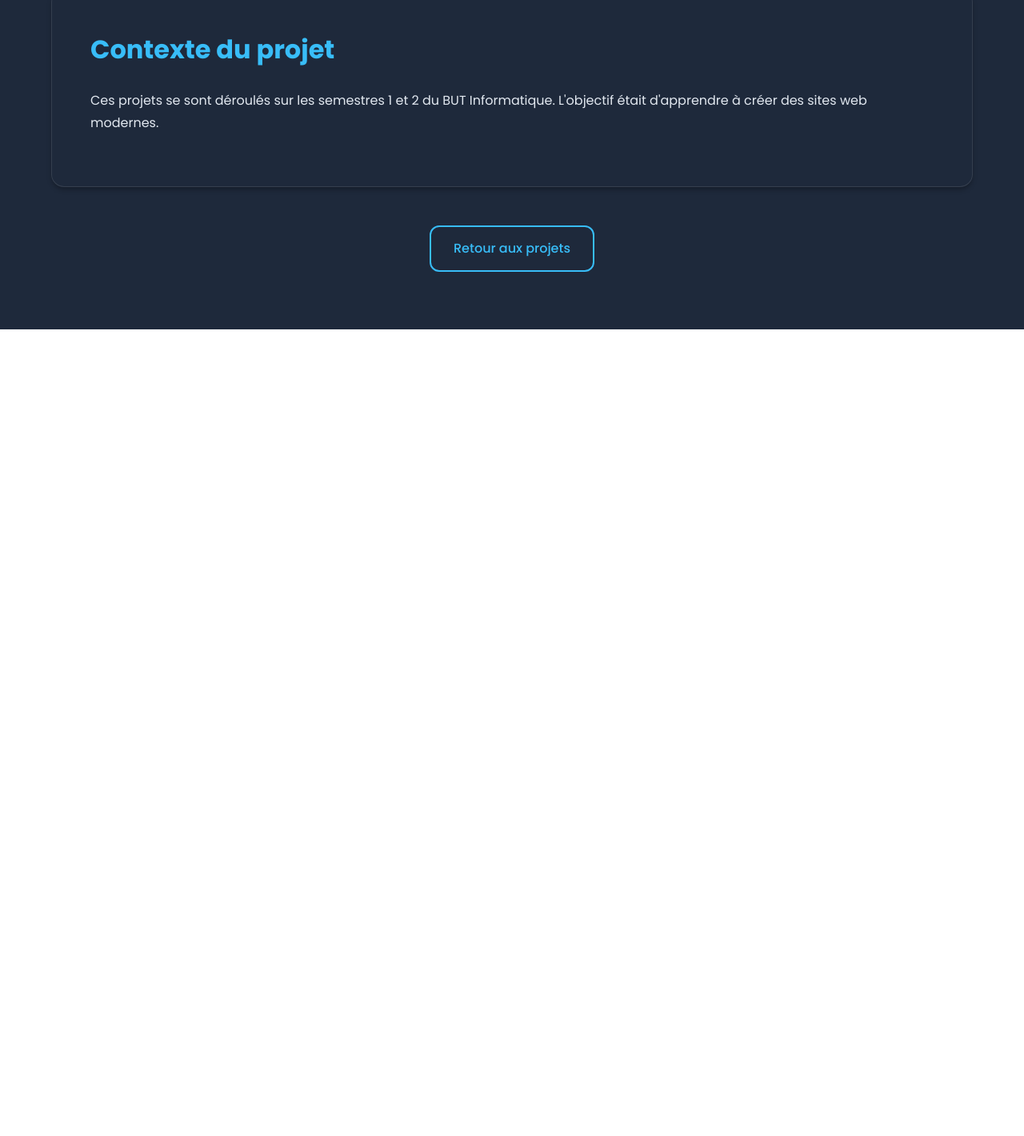
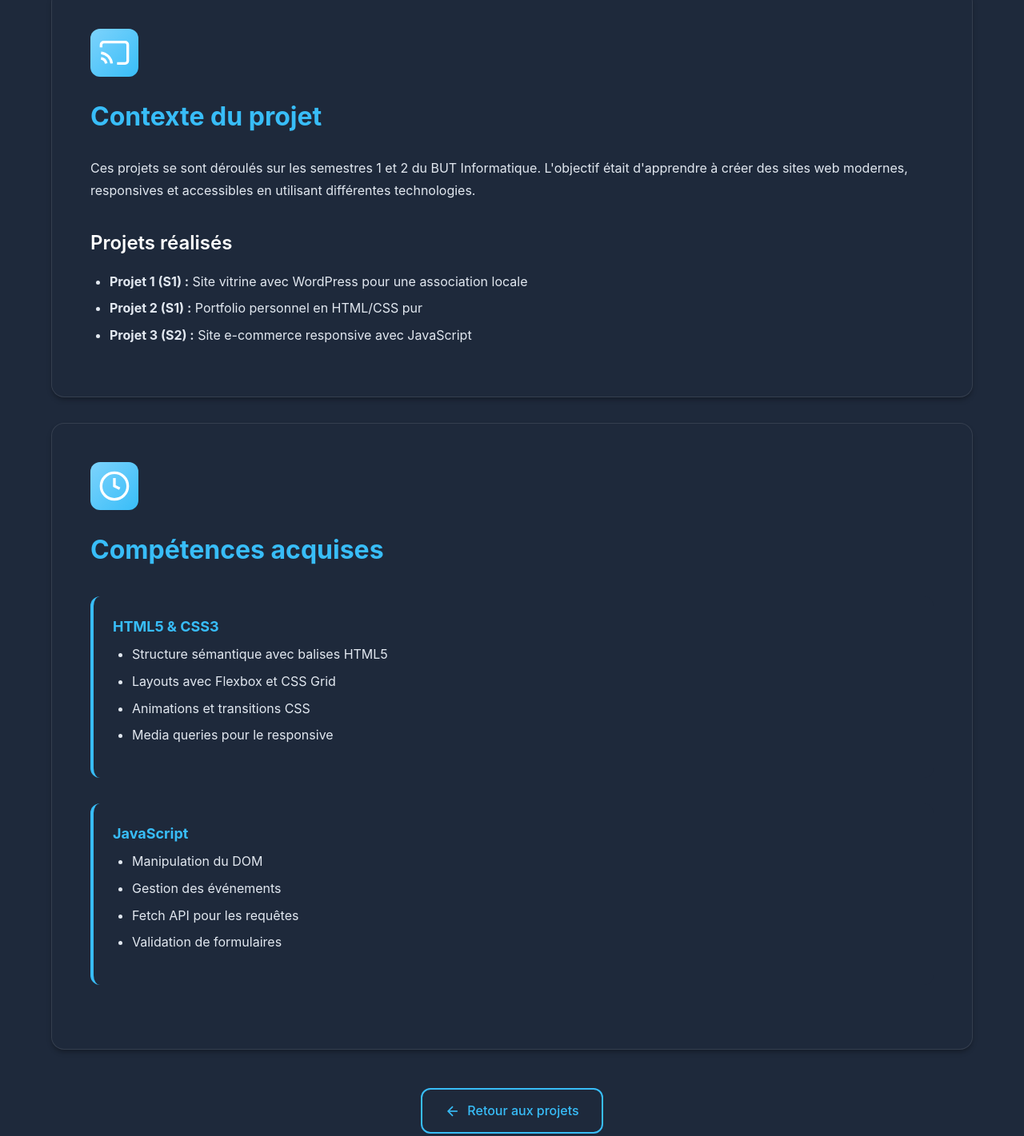
Before and after one commit to MMMMMMMMMMMMMMMMMMM1/mehdi, a plain HTML site: page projet-sites-web.html in a window 1280 px wide. Shown: the part 532-1953 px from the top of the page at 80% size. Before the commit the page ends 1033 px from the top, so only its background shows below. Drawn offline with Linux system fonts and the light colour scheme.

Commit message:
Enhance projet-sites-web.html with new content
Updated the project description and added a Content Security Policy meta tag. Enhanced project context and skills acquired sections with additional details.

```diff
--- a/projet-sites-web.html
+++ b/projet-sites-web.html
@@ -3,10 +3,13 @@
 <head>
     <meta charset="UTF-8">
     <meta name="viewport" content="width=device-width, initial-scale=1.0">
-    <meta name="description" content="Projet SAÉ - Création de sites web responsives">
+    <meta name="description" content="Projet SAÉ - Création de sites web responsives avec HTML, CSS, JavaScript et WordPress">
+    <meta http-equiv="Content-Security-Policy" content="default-src 'self'; style-src 'self' 'unsafe-inline' https://fonts.googleapis.com; font-src 'self' https://fonts.gstatic.com; script-src 'self'; img-src 'self' data:;">
     <title>Sites Web Responsives - Mehdi EL ALLAM</title>
+
     <link rel="stylesheet" href="styles.css">
     <link rel="stylesheet" href="project-page.css">
+
     <link href="https://fonts.googleapis.com/css2?family=Poppins:wght@300;400;500;600;700&display=swap" rel="stylesheet">
 </head>
 <body>
@@ -38,21 +41,64 @@
     <section class="section project-content">
         <div class="container">
             <div class="content-block card-animate">
+                <div class="icon-box">
+                    <svg xmlns="http://www.w3.org/2000/svg" width="40" height="40" viewBox="0 0 24 24" fill="none" stroke="currentColor" stroke-width="2"><path d="M2 16.1A5 5 0 0 1 5.9 20M2 12.05A9 9 0 0 1 9.95 20M2 8V6a2 2 0 0 1 2-2h16a2 2 0 0 1 2 2v12a2 2 0 0 1-2 2h-6"></path><line x1="2" y1="20" x2="2.01" y2="20"></line></svg>
+                </div>
                 <h2>Contexte du projet</h2>
-                <p>Ces projets se sont déroulés sur les semestres 1 et 2 du BUT Informatique. L'objectif était d'apprendre à créer des sites web modernes.</p>
+                <p>Ces projets se sont déroulés sur les semestres 1 et 2 du BUT Informatique. L'objectif était d'apprendre à créer des sites web modernes, responsives et accessibles en utilisant différentes technologies.</p>
+                <h3>Projets réalisés</h3>
+                <ul>
+                    <li><strong>Projet 1 (S1) :</strong> Site vitrine avec WordPress pour une association locale</li>
+                    <li><strong>Projet 2 (S1) :</strong> Portfolio personnel en HTML/CSS pur</li>
+                    <li><strong>Projet 3 (S2) :</strong> Site e-commerce responsive avec JavaScript</li>
+                </ul>
+            </div>
+
+            <div class="content-block card-animate">
+                <div class="icon-box">
+                    <svg xmlns="http://www.w3.org/2000/svg" width="40" height="40" viewBox="0 0 24 24" fill="none" stroke="currentColor" stroke-width="2"><circle cx="12" cy="12" r="10"></circle><polyline points="12 6 12 12 16 14"></polyline></svg>
+                </div>
+                <h2>Compétences acquises</h2>
+                <div class="skills-learned">
+                    <div class="skill-category">
+                        <h4>HTML5 & CSS3</h4>
+                        <ul>
+                            <li>Structure sémantique avec balises HTML5</li>
+                            <li>Layouts avec Flexbox et CSS Grid</li>
+                            <li>Animations et transitions CSS</li>
+                            <li>Media queries pour le responsive</li>
+                        </ul>
+                    </div>
+                    <div class="skill-category">
+                        <h4>JavaScript</h4>
+                        <ul>
+                            <li>Manipulation du DOM</li>
+                            <li>Gestion des événements</li>
+                            <li>Fetch API pour les requêtes</li>
+                            <li>Validation de formulaires</li>
+                        </ul>
+                    </div>
+                </div>
             </div>
 
             <div class="back-link">
-                <a href="index.html#projets" class="btn btn-secondary">Retour aux projets</a>
+                <a href="index.html#projets" class="btn btn-secondary">
+                    <svg xmlns="http://www.w3.org/2000/svg" width="20" height="20" viewBox="0 0 24 24" fill="none" stroke="currentColor" stroke-width="2"><line x1="19" y1="12" x2="5" y2="12"></line><polyline points="12 19 5 12 12 5"></polyline></svg>
+                    Retour aux projets
+                </a>
             </div>
         </div>
     </section>
 
     <footer class="footer">
         <div class="container">
-            <p>&copy; 2025 Mehdi EL ALLAM. Tous droits réservés.</p>
+            <div class="footer-content">
+                <p>&copy; 2025 Mehdi EL ALLAM. Tous droits réservés.</p>
+                <p class="footer-subtitle">Étudiant en BUT Informatique | Réserviste Chasseur Alpin</p>
+            </div>
         </div>
     </footer>
+
     <script src="main.js"></script>
 </body>
 </html>
```
